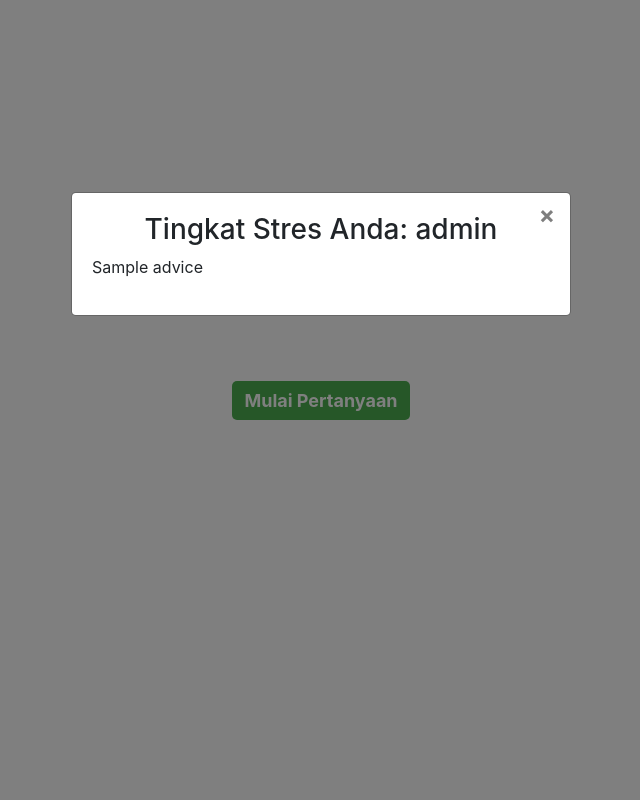
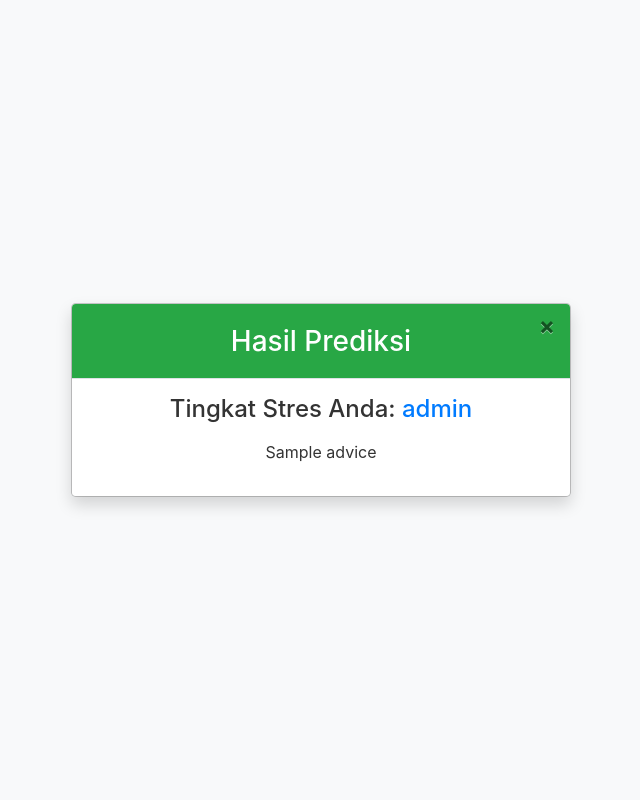
Before and after one commit to rizkyjackbar/skripsi, a Flask app: template templates/index.html in a window 1280 px wide. Shown: the whole page, without its empty margins (319-959 px from the left). Run offline with Flask 3, Linux system fonts and the light colour scheme; the template is opened without the code that fills it: most values are stand-ins (such as "Sample title", 1, 10 or a date in 2020); some libraries are stand-ins or nearby versions.

Commit message:
test styling

```diff
--- a/app.py
+++ b/app.py
@@ -62,47 +62,38 @@ def index():
     df = pd.read_csv('StressLevelDataset.csv')
     min_max_values = get_min_max_values(df)
 
-    # Inisialisasi variabel hasil
     stress_level = None
     advice = None
 
     if request.method == "POST":
-        try:
-            # Ambil input dari form
-            user_input = []
-            for col in min_max_values:
-                user_input.append(float(request.form[col]))
+        # Ambil input dari form
+        user_input = []
+        for col in min_max_values:
+            user_input.append(float(request.form[col]))
 
-            # Memuat model dan scaler
-            model = load_new_model()
-            scaler = load_dataset_and_scaler()
+        # Memuat model dan scaler
+        model = load_new_model()
+        scaler = load_dataset_and_scaler()
 
-            # Prediksi tingkat stres
-            predicted_class = predict_stress(model, scaler, user_input)
+        # Prediksi tingkat stres
+        predicted_class = predict_stress(model, scaler, user_input)
 
-            # Tentukan tingkat stres
-            if predicted_class == 0:
-                stress_level = "Ringan"
-            elif predicted_class == 1:
-                stress_level = "Sedang"
-            else:
-                stress_level = "Berat"
+        # Tentukan tingkat stres
+        if predicted_class == 0:
+            stress_level = "Ringan"
+        elif predicted_class == 1:
+            stress_level = "Sedang"
+        else:
+            stress_level = "Berat"
 
-            # Saran berdasarkan tingkat stres
-            advices = {
-                0: "Kayaknya kamu cuma butuh istirahat sejenak. Coba luangkan waktu buat hal yang bikin rileks.",
-                1: "Mungkin kamu bisa coba meditasi, relaksasi, dan ngobrol sama teman atau konselor.",
-                2: "Cari dukungan profesional seperti konsultan atau terapis. Jangan ragu minta bantuan orang terdekat."
-            }
-            advice = advices[predicted_class]
+        # Saran berdasarkan tingkat stres
+        advices = {
+            0: "Kayaknya kamu cuma butuh istirahat sejenak. Coba luangkan waktu buat hal yang bikin rileks.",
+            1: "Mungkin kamu bisa coba meditasi, relaksasi, dan ngobrol sama teman atau konselor.",
+            2: "Cari dukungan profesional seperti konsultan atau terapis. Jangan ragu minta bantuan orang terdekat."
+        }
+        advice = advices[predicted_class]
 
-            # Debugging
-            print(f"Predicted class: {predicted_class}, Stress level: {stress_level}, Advice: {advice}")
-
-        except Exception as e:
-            print(f"Error: {e}")
-
-    # Render halaman dengan hasil (jika ada)
     return render_template('index.html', stress_level=stress_level, advice=advice, min_max_values=min_max_values, get_question_for_factor=get_question_for_factor)
 
 if __name__ == "__main__":
--- a/static/css/style.css
+++ b/static/css/style.css
@@ -1,52 +1,52 @@
+/* Warna Umum */
 body {
     font-family: Arial, sans-serif;
-    background-color: #f4f4f9;
-    height: 100vh;
-    display: flex;
-    justify-content: center;
-    align-items: center;
-    margin: 0;
+    background-color: #ECEBDE; /* Warna latar belakang */
+    color: #333;
 }
 
-.modal {
-    display: none;
-    position: fixed;
-    z-index: 1000;
-    left: 0;
-    top: 0;
-    width: 100%;
-    height: 100%;
-    overflow: auto;
-    background-color: rgba(0, 0, 0, 0.5);
-}
-
+/* Modal */
 .modal-content {
-    background-color: #fff;
-    margin: 15% auto;
-    padding: 20px;
+    background-color: #D7D3BF; /* Warna dasar modal */
     border-radius: 10px;
-    width: 80%;
-    max-width: 500px;
-    text-align: left;
-    position: relative;
+    border: 1px solid #C1BAA1;
+    color: #333;
 }
 
 .close {
     position: absolute;
     top: 10px;
     right: 15px;
-    color: #aaa;
+    color: #A59D84;
     font-size: 28px;
     font-weight: bold;
 }
 
 .close:hover,
 .close:focus {
-    color: black;
+    color: #333;
     text-decoration: none;
     cursor: pointer;
 }
 
+/* Tombol Utama (Mulai) */
+.start-container .start-button {
+    background-color: #A59D84; /* Warna tombol start */
+    color: #fff;
+    font-size: 18px;
+    font-weight: bold;
+    padding: 15px 30px;
+    border: none;
+    border-radius: 5px;
+    transition: background-color 0.3s ease;
+}
+
+.start-container .start-button:hover {
+    background-color: #C1BAA1; /* Warna hover */
+    color: #fff;
+}
+
+/* Slider */
 .slider-container {
     display: flex;
     align-items: center;
@@ -55,44 +55,109 @@ body {
 }
 
 .slider {
-    width: 80%;
+    -webkit-appearance: none;
+    appearance: none;
+    width: 100%;
+    height: 10px;
+    background: #C1BAA1; /* Warna slider track */
+    border-radius: 5px;
+    outline: none;
+    transition: background-color 0.3s ease;
 }
 
+.slider::-webkit-slider-thumb {
+    -webkit-appearance: none;
+    appearance: none;
+    width: 20px;
+    height: 20px;
+    background: #A59D84; /* Warna slider thumb */
+    border-radius: 50%;
+    cursor: pointer;
+    transition: background-color 0.3s ease;
+}
+
+.slider::-moz-range-thumb {
+    width: 20px;
+    height: 20px;
+    background: #A59D84; /* Warna slider thumb */
+    border-radius: 50%;
+    cursor: pointer;
+    transition: background-color 0.3s ease;
+}
+
+.slider:hover {
+    background: #D7D3BF; /* Warna hover slider track */
+}
+
+.slider::-webkit-slider-thumb:hover {
+    background: #C1BAA1; /* Warna hover slider thumb */
+}
+
+.slider::-moz-range-thumb:hover {
+    background: #C1BAA1; /* Warna hover slider thumb */
+}
+
+/* Presentase Slider */
 .slider-percentage {
     font-size: 16px;
-    color: #333;
+    color: #A59D84;
     font-weight: bold;
-    margin-left: 10px;
+    min-width: 80px;
     text-align: right;
-    flex-shrink: 0;
-    min-width: 60px;
 }
 
-.modal-buttons {
+/* Modal Header */
+.modal-header {
+    background-color: #A59D84; /* Warna header modal */
+    color: #fff;
+    border-bottom: 1px solid #C1BAA1;
+    padding: 10px 20px;
+    border-radius: 10px 10px 0 0;
+}
+
+/* Modal Footer */
+.modal-footer {
+    border-top: 1px solid #C1BAA1;
+    background-color: #ECEBDE;
+    padding: 10px 20px;
     display: flex;
     justify-content: space-between;
-    margin-top: 20px;
+    border-radius: 0 0 10px 10px;
 }
 
-.btn {
+/* Tombol Navigasi */
+.modal-buttons .btn {
+    font-size: 16px;
     padding: 10px 20px;
-    font-size: 16px;
-    cursor: pointer;
+    transition: background-color 0.3s ease;
 }
 
-.start-container {
-    text-align: center;
+.modal-buttons .btn-secondary {
+    background-color: #C1BAA1; /* Warna tombol sebelumnya */
+    border: none;
+    color: #fff;
 }
 
-.start-container .btn {
-    font-size: 18px;
-    font-weight: bold;
-    background-color: #4CAF50;
-    color: #fff;
-    border: none;
-    border-radius: 5px;
+.modal-buttons .btn-secondary:hover {
+    background-color: #D7D3BF; /* Hover warna tombol sebelumnya */
 }
 
-.start-container .btn:hover {
-    background-color: #45a049;
+.modal-buttons .btn-primary {
+    background-color: #A59D84; /* Warna tombol selanjutnya */
+    border: none;
+    color: #fff;
 }
+
+.modal-buttons .btn-primary:hover {
+    background-color: #C1BAA1; /* Hover warna tombol selanjutnya */
+}
+
+.modal-buttons .btn-success {
+    background-color: #A59D84; /* Warna tombol prediksi */
+    border: none;
+    color: #fff;
+}
+
+.modal-buttons .btn-success:hover {
+    background-color: #C1BAA1; /* Hover warna tombol prediksi */
+}
--- a/templates/index.html
+++ b/templates/index.html
@@ -1,5 +1,6 @@
 <!DOCTYPE html>
 <html lang="id">
+
 <head>
     <meta charset="UTF-8">
     <meta name="viewport" content="width=device-width, initial-scale=1.0">
@@ -7,36 +8,47 @@
     <link rel="stylesheet" href="{{ url_for('static', filename='css/style.css') }}">
     <link href="https://stackpath.bootstrapcdn.com/bootstrap/4.5.2/css/bootstrap.min.css" rel="stylesheet">
 </head>
-<body>
-    <div class="start-container">
-        <button class="btn btn-success" onclick="startQuestions()">Mulai Pertanyaan</button>
+
+<body class="bg-light">
+    <!-- Tombol Mulai -->
+    <div class="container d-flex justify-content-center align-items-center vh-100">
+        <button class="btn btn-success btn-lg start-button" onclick="startQuestions()">Mulai Pertanyaan</button>
     </div>
 
+    <!-- Popups untuk Pertanyaan -->
     {% for factor, min_max in min_max_values.items() %}
     <div id="modal_{{ loop.index }}" class="modal">
-            <div class="modal-content">
+        <div class="modal-dialog modal-dialog-centered">
+            <div class="modal-content shadow">
                 <span class="close" onclick="closeModal('modal_{{ loop.index }}')">&times;</span>
-                <h4>{{ get_question_for_factor(factor, min_max[0], min_max[1]) }}</h4>
+                <div class="modal-header">
+                    <h4 class="modal-title">{{ get_question_for_factor(factor, min_max[0], min_max[1]) }}</h4>
+                </div>
+                <div class="modal-body">
                     {% if factor == 'mental_health_history' %}
-                    <div>
-                        <input type="radio" id="{{ factor }}_0" name="{{ factor }}" value="0" required>
-                        <label for="{{ factor }}_0">Tidak</label>
+                    <div class="form-check">
+                        <input type="radio" id="{{ factor }}_0" name="{{ factor }}" value="0" class="form-check-input"
+                            required>
+                        <label for="{{ factor }}_0" class="form-check-label">Tidak</label>
                     </div>
-                    <div>
-                        <input type="radio" id="{{ factor }}_1" name="{{ factor }}" value="1" required>
-                        <label for="{{ factor }}_1">Ya</label>
+                    <div class="form-check">
+                        <input type="radio" id="{{ factor }}_1" name="{{ factor }}" value="1" class="form-check-input"
+                            required>
+                        <label for="{{ factor }}_1" class="form-check-label">Ya</label>
                     </div>
                     {% else %}
-                    <div class="slider-container">
-                        <input type="range" class="form-control-range slider" id="{{ factor }}" name="{{ factor }}"
+                    <div class="slider-container d-flex align-items-center">
+                        <input type="range" class="form-range flex-grow-1 slider" id="{{ factor }}" name="{{ factor }}"
                             min="{{ min_max[0] }}" max="{{ min_max[1] }}" value="{{ min_max[0] }}"
-                               oninput="updateSliderValue(this, '{{ factor }}_percentage', {{ min_max[0] }}, {{ min_max[1] }})" required>
-                        <div class="slider-percentage" id="{{ factor }}_percentage">
+                            oninput="updateSliderValue(this, '{{ factor }}_percentage', {{ min_max[0] }}, {{ min_max[1] }})"
+                            required>
+                        <div class="slider-percentage ms-3" id="{{ factor }}_percentage">
                             {{ min_max[0] }}
                         </div>
                     </div>
                     {% endif %}
-                <div class="modal-buttons">
+                </div>
+                <div class="modal-footer">
                     {% if not loop.last %}
                     <button class="btn btn-secondary" onclick="goToPrevious({{ loop.index }})">Sebelumnya</button>
                     <button class="btn btn-primary" onclick="goToNext({{ loop.index }})">Selanjutnya</button>
@@ -47,15 +59,24 @@
                 </div>
             </div>
         </div>
+    </div>
     {% endfor %}
 
+    <!-- Popup Hasil -->
     <div id="resultModal" class="modal">
-        <div class="modal-content">
+        <div class="modal-dialog modal-dialog-centered">
+            <div class="modal-content shadow">
                 <span class="close" onclick="closeModal('resultModal')">&times;</span>
+                <div class="modal-header bg-success text-white">
+                    <h3 class="modal-title text-center w-100">Hasil Prediksi</h3>
+                </div>
+                <div class="modal-body text-center">
                     {% if stress_level %}
-                <h3 class="text-center">Tingkat Stres Anda: {{ stress_level }}</h3>
+                    <h4 class="mb-3">Tingkat Stres Anda: <span class="text-primary">{{ stress_level }}</span></h4>
                     <p>{{ advice }}</p>
                     {% endif %}
+                </div>
+            </div>
         </div>
     </div>
 
@@ -113,7 +134,6 @@
             document.getElementById("stressForm").submit();
         }
 
-        // Fungsi untuk memperbarui nilai slider dan menampilkan persentase
         function updateSliderValue(slider, displayId, min, max) {
             const value = parseFloat(slider.value);
             const percentage = Math.round(((value - min) / (max - min)) * 100);
@@ -127,4 +147,5 @@
         {% endif %}
     </script>
 </body>
+
 </html>
```
Lines whose indentation alone changed are shown as unchanged.
